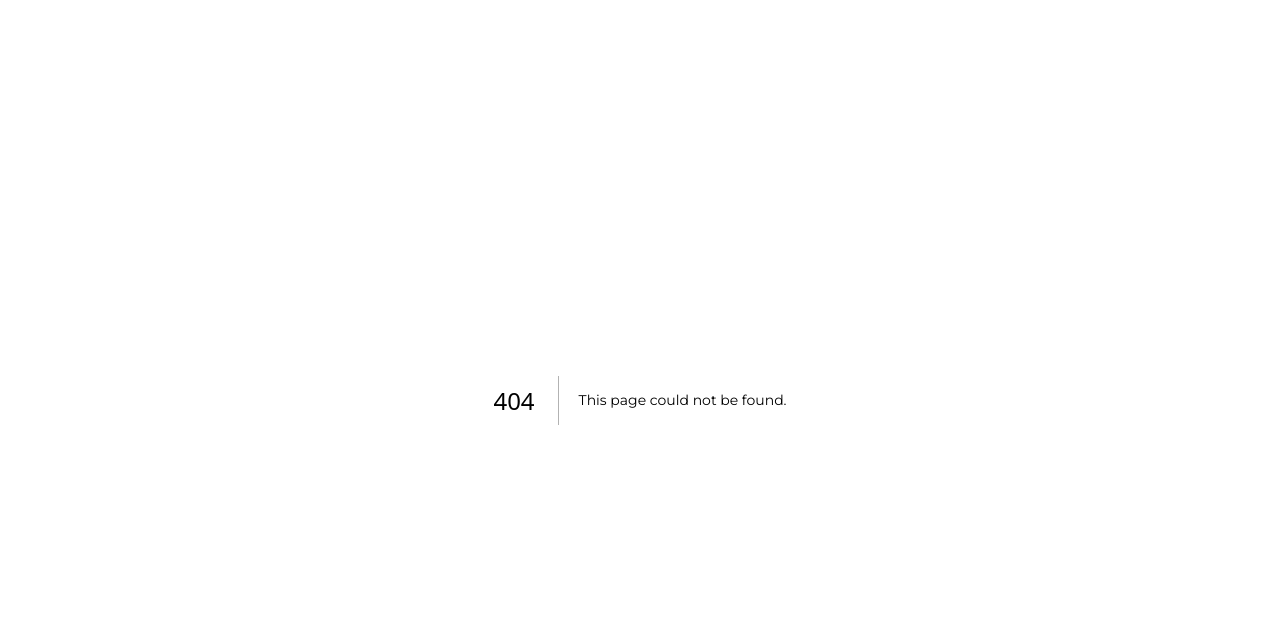
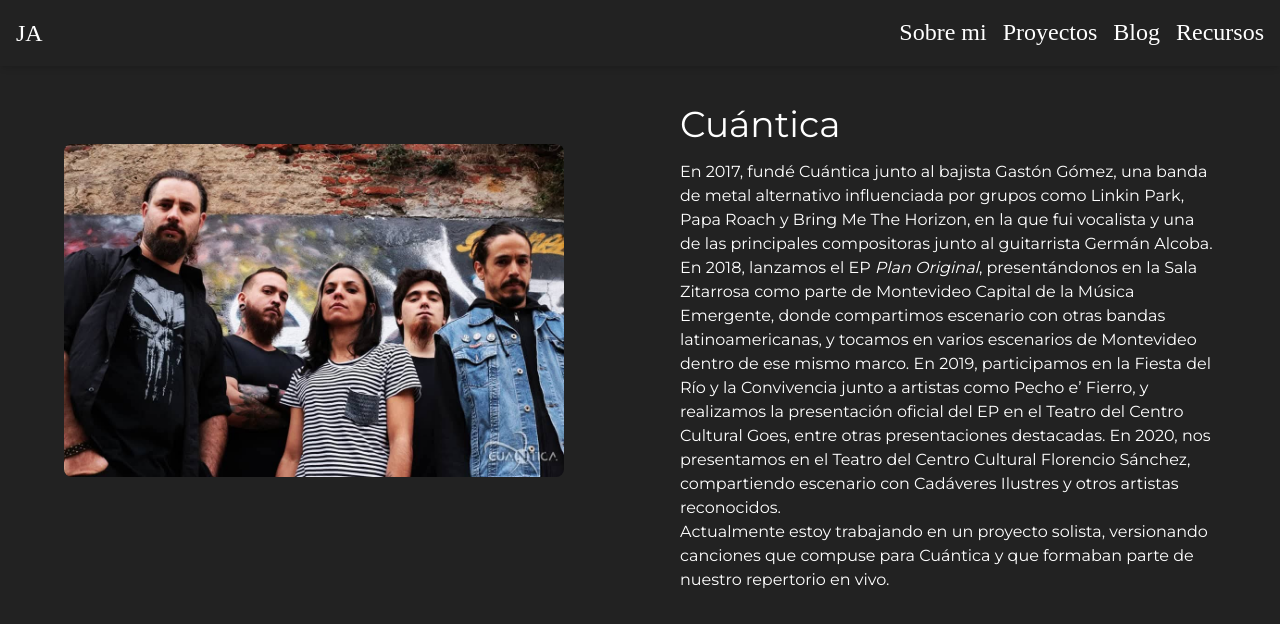
Before and after one commit to joy-amorin/joy_new_website, a Next.js app in the folder my-personal-web/: page /projects/1 in a window 1280 px wide. Before the commit this address had no page. Shown: the top 624 px of the page. Built offline with nearby package versions, Linux system fonts and the light colour scheme; a web font is replaced by a local one.

Commit message:
add cuantica projects and routes usig folder structures

```diff
--- a/my-personal-web/src/app/components/About.js
+++ b/my-personal-web/src/app/components/About.js
@@ -3,22 +3,22 @@ import Image from "next/image";
 
 const SectionAbout = () => {
   return (
-    <section id="about" className="min-h-screen bg-background text-foreground py-16 px-8 md:px-16 lg:px-32">
-  <div className="flex flex-col md:flex-row items-start justify-between md:gap-12">
+    <section id="about" className="min-h-screen bg-background text-foreground py-16 px-4 md:px-8 lg:px-16">
+  <div className="flex flex-col md:flex-row items-start justify-between md:gap-6">
     {/* Foto a la izquierda */}
-    <div className="about-image flex-shrink-0 mb-8 md:mb-0 md:w-1/2 mt-16">
+    <div className="about-image flex-shrink-0 mb-8 md:mb-0 md:w-1/2 mt-20">
       <Image
         src="/joy-about.jpg"
         alt="Sobre mí"
-        width={400}
-        height={400}
+        width={500}
+        height={500}
         className="rounded-lg object-cover"
       />
     </div>
 
     {/* Texto a la derecha */}
     <div className="text-center md:text-left md:w-1/2">
-        <h2 className="text-4xl font-body mb-4">Investigar y crear</h2>
+        <h2 className="text-4xl font-body mb-4 mt-10">Investigar y crear</h2>
         <p className="text-base md:text-lg leading-relaxed">
             Investigar y crear siempre ha sido mi forma de conectar con la música. Comencé en la adolescencia como
             autodidacta, tocando instrumentos como la guitarra y la batería. Después de tomar clases, decidí seguir
--- /dev/null
+++ b/my-personal-web/src/app/components/Cuantica.js
@@ -0,0 +1,47 @@
+import Image from "next/image";
+
+const SectionCuntica = () => {
+  return (
+    <section id="cuantica" className="min-h-screen bg-background text-foreground py-16 px-4 md:px-8 lg:px-16">
+        <div className="flex flex-col md:flex-row items-start justify-between md:gap-10">
+        {/* Foto a la izquierda */}
+        <div className="cuantica-image flex-shrink-0 mb-8 md:mb-0 md:w-1/2 mt-20">
+        <Image
+            src="/cuantica.jpg"
+            alt="cuantica"
+            width={500}
+            height={500}
+            className="rounded-lg object-cover"
+        />
+        </div>
+
+    {/* Texto a la derecha */}
+    <div className="text-center md:text-left md:w-1/2">
+        <h2 className="text-4xl font-body mb-4 mt-10"> Cuántica</h2>
+        <p>
+            En 2017, fundé Cuántica junto al bajista Gastón Gómez, una banda de metal alternativo
+            influenciada por grupos como Linkin Park, Papa Roach y Bring Me The Horizon,
+            en la que fui vocalista y una de las principales compositoras junto al guitarrista
+            Germán Alcoba. En 2018, lanzamos el EP <em>Plan Original</em>, presentándonos en la
+            Sala Zitarrosa como parte de Montevideo Capital de la Música Emergente, donde
+            compartimos escenario con otras bandas latinoamericanas,
+            y tocamos en varios escenarios de Montevideo dentro de ese mismo marco.
+            En 2019, participamos en la Fiesta del Río y la Convivencia junto a artistas como
+            Pecho e’ Fierro, y realizamos la presentación oficial del EP en el Teatro del
+            Centro Cultural Goes, entre otras presentaciones destacadas.
+            En 2020, nos presentamos en el Teatro del Centro Cultural Florencio Sánchez,
+            compartiendo escenario con Cadáveres Ilustres y otros artistas reconocidos.
+            </p>
+            <p>
+            Actualmente estoy trabajando en un proyecto solista, versionando canciones que compuse para Cuántica y
+            que formaban parte de nuestro repertorio en vivo.
+            </p>
+        </div>
+    </div>
+</section>
+
+
+  );
+};
+
+export default SectionCuntica;
--- a/my-personal-web/src/app/components/Projects.js
+++ b/my-personal-web/src/app/components/Projects.js
@@ -16,7 +16,7 @@ const SectionProjects = () => {
 
       <div className="grid grid-cols-1 md:grid-cols-2 gap-12">
         {/* Proyecto 1 */}
-        <div className="project-card cursor-pointer transform transition-transform duration-300 hover:scale-110" onClick={() => handleProjectClick('/project1')}>
+        <div className="project-card cursor-pointer transform transition-transform duration-300 hover:scale-110" onClick={() => handleProjectClick('/projects/cuantica')}>
           <Image
             src="/cuantica.jpg"
             alt="Proyecto 1"
--- a/my-personal-web/src/app/globals.css
+++ b/my-personal-web/src/app/globals.css
@@ -36,9 +36,6 @@ html {
   scroll-behavior: smooth;
 }
 
-#about {
-  scroll-margin-top: 80px;
-}
 #about p {
   font-size: 1.0rem;
 }
--- /dev/null
+++ b/my-personal-web/src/app/projects/[project]/page.js
@@ -0,0 +1,13 @@
+import Navbar from '../../components/Navbar';
+import Cuantica from '../../components/Cuantica';
+
+const ProjectPage = () => {
+  return (
+    <div>
+      <Navbar />
+      <Cuantica />
+    </div>
+  );
+};
+
+export default ProjectPage;
```
